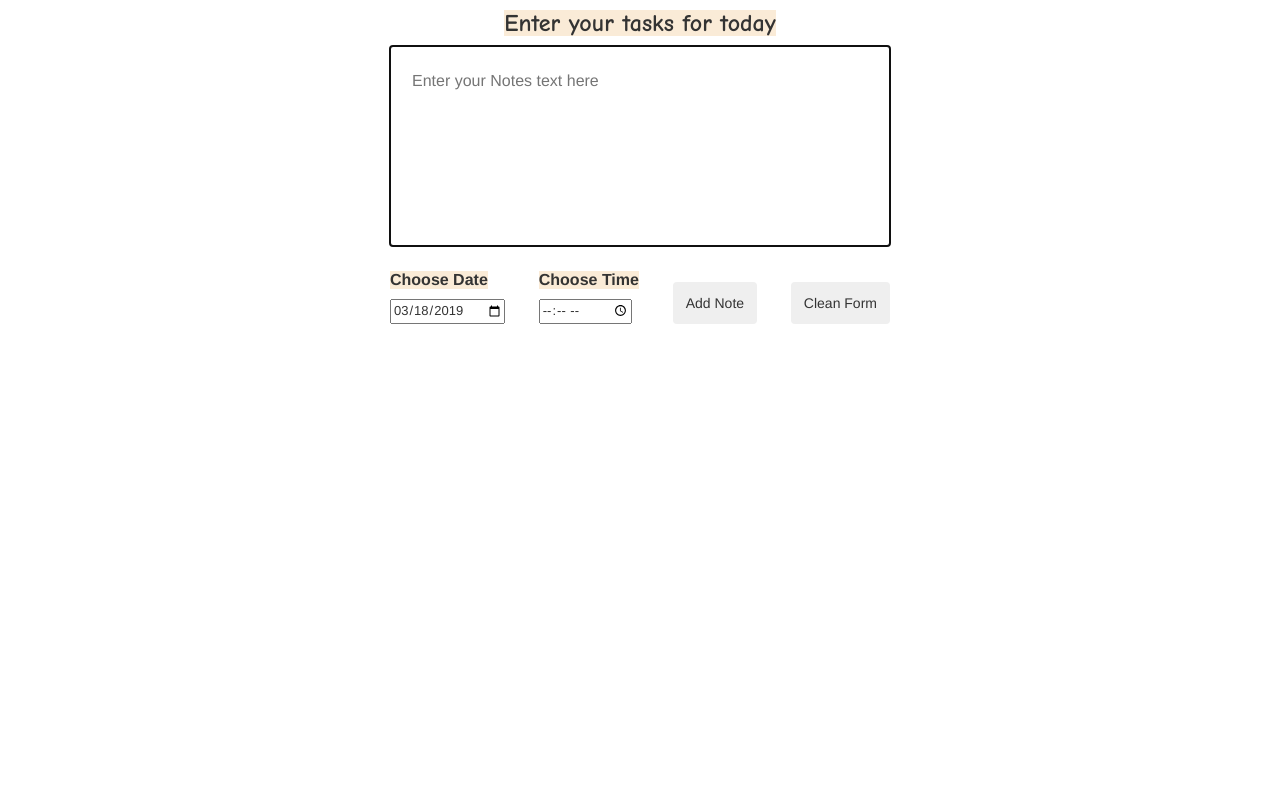
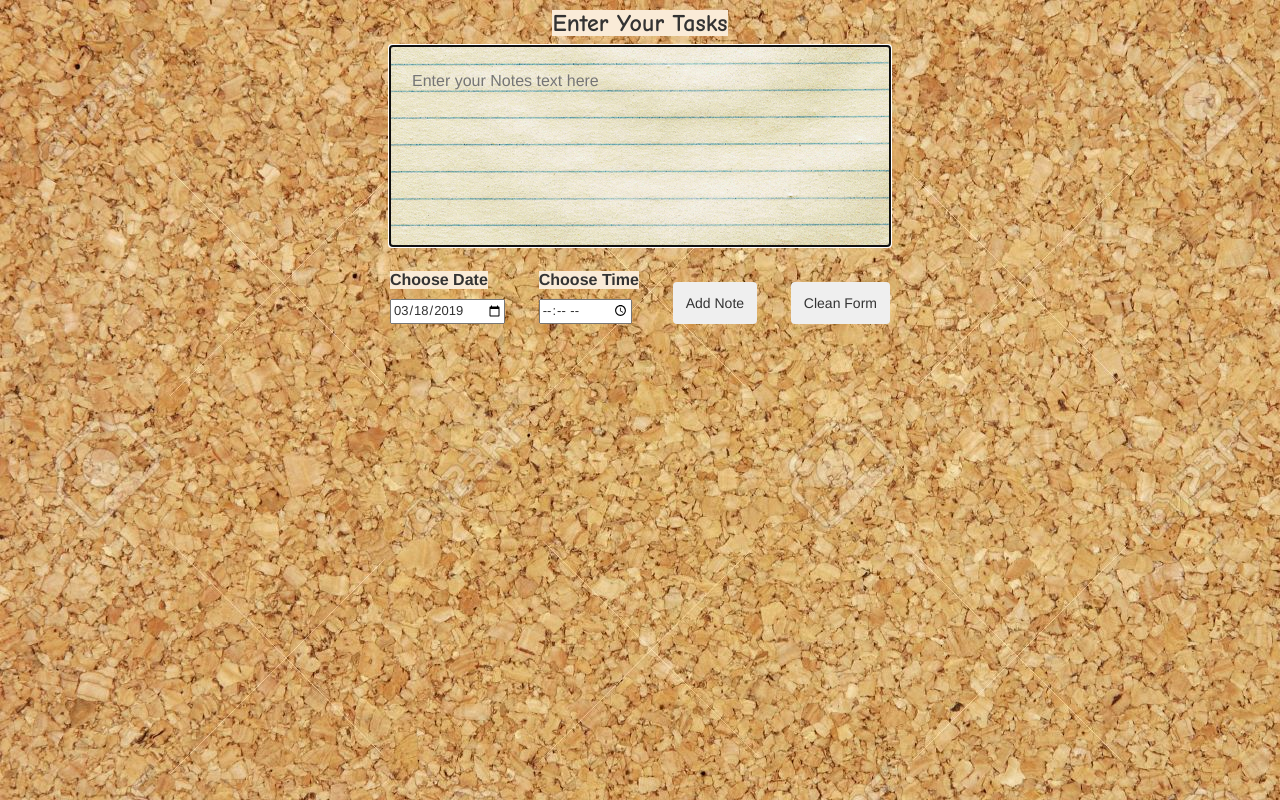
Before and after one commit to DimaNir/Dima-todolist, a plain HTML site: page project todolist/index.html in a window 1280 px wide. Drawn offline with nearby package versions, Linux system fonts and the light colour scheme.

Commit message:
Add files via upload

```diff
--- a/project todolist/index.html
+++ b/project todolist/index.html
@@ -12,7 +12,7 @@
 <body id="BG">
     <div class="card-main">
       <form id="myForm">
-        <h5 class="card-title">Enter your tasks for today</h5>
+        <h5 class="card-title">Enter Your Tasks</h5>
         <textarea placeholder="Enter your Notes text here " autofocus id="inputText" class="main-text-area" required></textarea>
         <div class="card-footer">
           <div class="date-sector">
--- a/project todolist/style.css
+++ b/project todolist/style.css
@@ -1,6 +1,6 @@
 body
 {
-    background-image:url('/notes/615286-corkboard-background-texture.jpg');
+    background-image:url('/615286-corkboard-background-texture.jpg');
 }
 
 .card-main {
@@ -33,7 +33,7 @@ body
     resize:none;
     overflow: auto;
     border: none;
-    background: url('/notes/note.jpg');
+    background: url('note.jpg');
 }
 .card-footer{
     display: flex;
```
